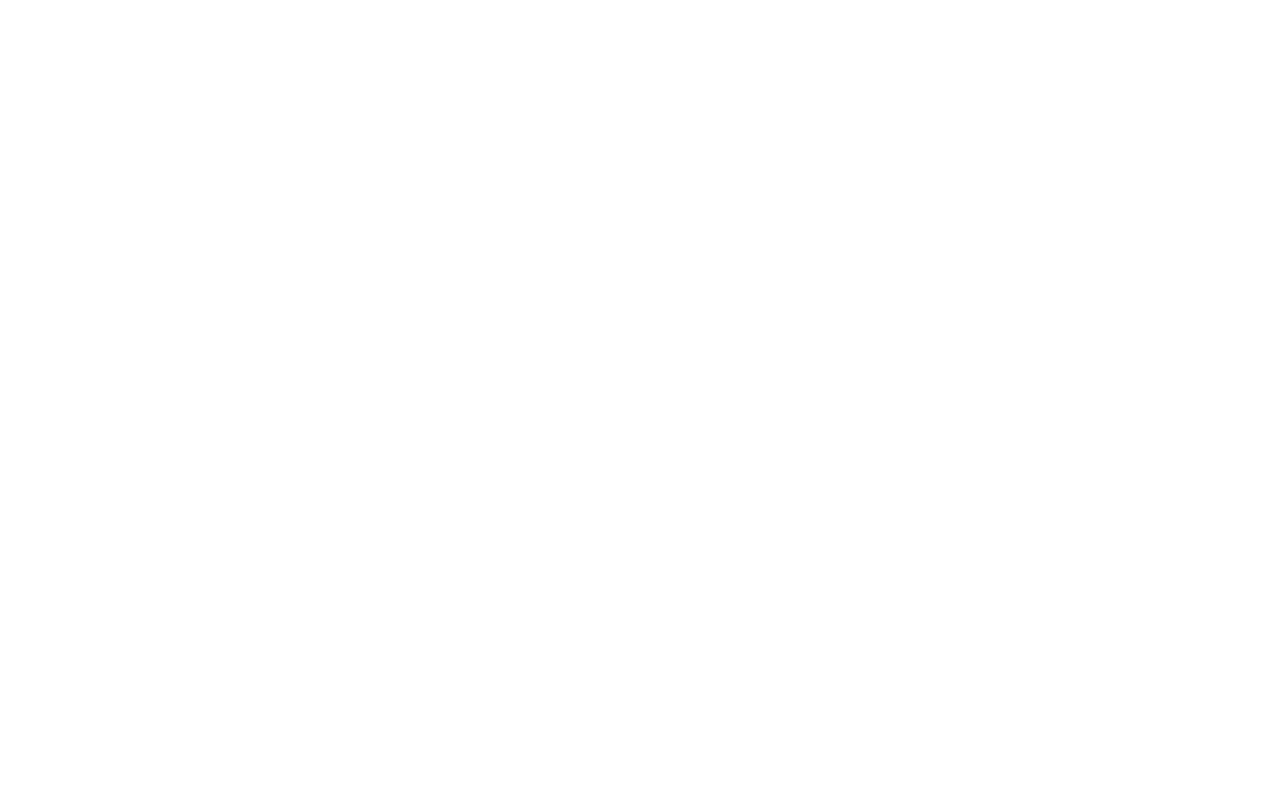
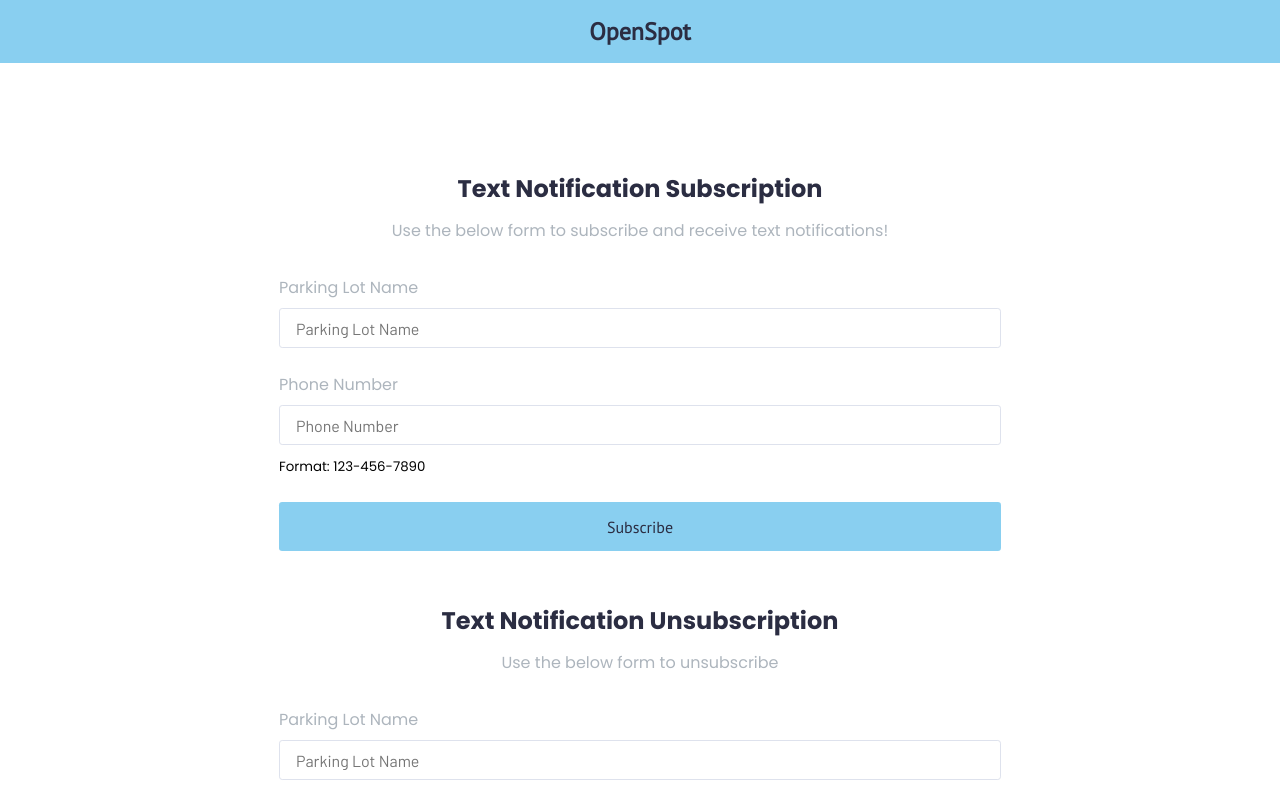
Before and after one commit to dariusnad/openspot-website, a React (Create React App) app in the folder client/: page /TextNotifications in a window 1280 px wide. Shown: the top 800 px of the page. Built offline with nearby package versions, Linux system fonts and the light colour scheme.

Commit message:
Added text notifications page + minor fixes on map

```diff
--- a/client/src/App.js
+++ b/client/src/App.js
@@ -1,6 +1,8 @@
 import Home from "./pages/home/Home";
 import Login from "./pages/login/Login";
 import Register from "./pages/register/Register";
+import TextNotifications from "./pages/TextNotifications/TextNotifications";
+
 import {
   BrowserRouter as Router,
   Switch,
@@ -26,6 +28,9 @@
           {/*{user ? <Redirect to="/" /> : <Register />}*/}
           <Register />
         </Route>
+        <Route path="/TextNotifications">
+          <TextNotifications />
+        </Route>
       </Switch>
     </Router>
   );
--- a/client/src/components/map/Map.jsx
+++ b/client/src/components/map/Map.jsx
@@ -4,8 +4,8 @@
 
 
 const containerStyle = {
-  width: '100%',
-  height: '750px'
+  width: '75%',
+  height: '700px'
 };
 
 
@@ -20,6 +20,8 @@
       mapoptions: {
         tilt: 0,
         mapTypeId: "satellite",
+        streetViewControl: false,
+        mapTypeControl: false,
         restriction:
         {
           latLngBounds: [],
@@ -56,7 +58,6 @@
   axios.get("/map/parking_lot/Kensington Progress Update Demo")
   .then(res => {
     try {
-      console.log(res.data)
       this.setState(prevstate =>
         ({
           ...prevstate,
@@ -115,7 +116,7 @@
         <GoogleMap
           mapContainerStyle={containerStyle}
           center={this.state.lot_center}
-          zoom={21}
+          zoom={1}
           options={this.state.mapoptions}
         >
           <div>
--- a/client/src/components/rightbar/Rightbar.jsx
+++ b/client/src/components/rightbar/Rightbar.jsx
@@ -2,8 +2,6 @@
 import Map from "../map/Map";
 
 export default function Rightbar({ user }) {
-
-
     return (
       <div className="rightbar">
         <div className="rightbarWrapper">
@@ -16,9 +14,7 @@
   const HomeRightbar = () => {
     return (
       <>
-        <h4>Map View:</h4><br></br>
         <Map />
-        <br></br>
       </>
     );
   };
--- a/client/src/components/topbar/Topbar.jsx
+++ b/client/src/components/topbar/Topbar.jsx
@@ -38,21 +38,13 @@
       </div>
       <div className="topbarRight">
         <div className="topbarLinks">
-        <button className="topbarLink" onClick={loginOnClick}>
-              Client Log In
-        </button>
-        <button className="topbarLink" onClick={logoutOnClick}>
-              Client Log Out
-        </button>
-            <button className="topbarLink">
-              Text Notifications
-        </button>
-            <button className="topbarLink">
-              About
-        </button>
-            <button className="topbarLink">
-              Contact
-        </button>
+        <span className="topbarLink" onClick={loginOnClick}>Client Log In</span>
+        <span className="topbarLink" onClick={logoutOnClick}>Log Out</span>
+            <Link to="/TextNotifications">
+              <span className="topbarLink">Text Notifications</span>
+            </Link>
+            <span className="topbarLink">About</span>
+            <span className="topbarLink">Contact Us</span>
         </div>
       </div>
     </div>
--- a/client/src/components/topbar/topbar.css
+++ b/client/src/components/topbar/topbar.css
@@ -3,7 +3,7 @@
 .topbarContainer {
   height: 50px;
   width: 100%;
-  background-color: #3f3d56;
+  background-color:  #89cff0;
   display: flex;
   align-items: center;
   position: sticky;
@@ -64,7 +64,7 @@
   cursor: pointer;
   font-weight: bold;
   color: white;
-  background-color: #3f3d56;
+  background-color: #89cff0;
 }
 
 .topbarIcons {
--- /dev/null
+++ b/client/src/pages/TextNotifications/TextNotifications.css
@@ -0,0 +1,121 @@
+@import url('https://fonts.googleapis.com/css2?family=Barlow&family=PT+Sans&display=swap');
+
+:root{
+    --dark: #2b2d42;
+    --light: #adb5bd;
+    --border: #dee2ed;
+    --border-btn: #edf2f4;
+
+}
+
+*{
+    padding: 0;
+    margin: 0;
+    box-sizing: border-box;
+}
+
+a{
+    text-decoration: none;
+    font-family: 'PT Sans', sans-serif;
+}
+
+.container{
+    max-width: 1024px;
+    margin: auto;
+}
+
+.nav-brand{
+    font-size: 1.5em;
+    font-weight: bold;
+}
+
+.text-center{
+    text-align: center;
+}
+
+.text-dark{
+    color: var(--dark);
+}
+
+.text-light{
+    color: var(--light);
+}
+
+.text-gradient{
+    background: linear-gradient(to right, purple, blue);
+    -webkit-background-clip: text;
+    background-clip: text;
+    -webkit-text-fill-color: transparent;
+}
+
+#header nav{
+    background-color:  #89cff0;
+    padding: 1em 0;
+    width: 100%;
+}
+
+#site-main{
+    margin-top: 6em;
+    font-family: 'Barlow', sans-serif;
+}
+
+#site-main .container .box-nav > a{
+    font-size: 1em;
+    padding: .5em 1em;
+}
+
+#site-main .container form{
+    margin: 2em 0;
+}
+
+.form-title{
+    margin-top: 2em;
+}
+
+
+.form-title > h2{
+    padding: .5em 0;
+}
+
+.new_number{
+    max-width: 786px;
+    margin: auto;
+}
+
+#add_number .form-group{
+    margin: .4em 0;
+}
+
+#add_number .form-group input[type="text"], input[type = "tel"]
+{
+    width: 100%;
+    padding: .6em 1em;
+    margin: .5em 0;
+    border: 1px solid var(--border);
+    font-family: 'Barlow', sans-serif;
+    font-size: 1em;
+    border-radius: .2em;
+}
+
+#add_number .form-group
+{
+    margin: 1em 2em;
+
+}
+
+#add_number .form-group .btn{
+    width: 100%;
+    padding: .9em 1em;
+    background-color:  #89cff0;
+    border: none;
+    font-family: 'PT Sans', sans-serif;
+    font-size: 1em;
+    cursor: pointer;
+    border-radius: .2em;
+    margin: .5em 0;
+}
+
+#add_number .form-group .btn.hover{
+    background-color: var(--dark);
+    color: var(--border);
+}
--- /dev/null
+++ b/client/src/pages/TextNotifications/TextNotifications.jsx
@@ -0,0 +1,112 @@
+import axios from "axios";
+import { useRef } from "react";
+import "./TextNotifications.css"
+import { useHistory } from "react-router";
+
+export default function TextNotifications() {
+
+const parking_lot = useRef();
+const phone_number = useRef();
+const history = useHistory();
+const rem_parking_lot = useRef();
+const rem_phone_number = useRef();
+
+const send_form = async (e) =>
+{
+    e.preventDefault();
+    const new_driver = {
+        parking_lot: parking_lot.current.value,
+        phone_number: phone_number.current.value
+      }
+      try {
+        console.log(new_driver);
+        //await axios.post("", new_driver);
+        alert("You have successfully subscribed!");
+        history.push("/TextNotifications");
+      } catch (err) {
+        console.log(err);
+      }
+};
+
+const remove_driver = async (e) =>
+{
+    e.preventDefault();
+    const driver =
+    {
+        parking_lot: rem_parking_lot.current.value,
+        phone_number: rem_phone_number.current.value
+    }
+      try {
+        console.log(driver);
+        //await axios.delete("", driver);
+        alert("You have successfully unsubscribed");
+        history.push("/TextNotifications");
+      } catch (err) {
+        console.log(err);
+      }
+};
+
+  return (
+    <>
+    <header id="header">
+        <nav>
+            <div className="container">
+                <div className="text-center">
+                    <a href="/" className = "nav-brand text-dark">OpenSpot</a>
+                </div>
+            </div>
+        </nav>
+    </header>
+    <main id="site-main">
+        <div className="container">
+            <div className="form-title text-center">
+                <h2 className="text-dark">Text Notification Subscription</h2>
+                <span className="text-light">
+                    Use the below form to subscribe and receive text notifications!
+                </span>
+            </div>
+            <form onSubmit = {send_form} id="add_number">
+                <div className="new_number">
+                    <div className="form-group">
+                        <label htmlFor="name" className="text-light">Parking Lot Name</label>
+                        <input type="text" ref={parking_lot} name="name" defaultValue="" required placeholder="Parking Lot Name"></input>
+                    </div>
+                    <div className="form-group">
+                        <label htmlFor="phonenumber" className="text-light">Phone Number</label>
+                        <input type="tel" ref={phone_number} name="phonenumber" pattern="[0-9]{3}-[0-9]{3}-[0-9]{4}" defaultValue="" required placeholder="Phone Number"></input>
+                        <small>Format: 123-456-7890</small>
+                    </div>
+                    <div className="form-group">
+                        <button type="submit" className="btn text-dark update">Subscribe</button>
+                    </div>
+                </div>
+            </form>
+        </div>
+        <div className="container">
+            <div className="form-title text-center">
+                <h2 className="text-dark">Text Notification Unsubscription</h2>
+                <span className="text-light">
+                    Use the below form to unsubscribe
+                </span>
+            </div>
+            <form onSubmit = {remove_driver} id="add_number">
+                <div className="new_number">
+                    <div className="form-group">
+                        <label htmlFor="name" className="text-light">Parking Lot Name</label>
+                        <input type="text" ref={rem_parking_lot} name="name" defaultValue="" required placeholder="Parking Lot Name"></input>
+                    </div>
+                    <div className="form-group">
+                        <label htmlFor="phonenumber" className="text-light">Phone Number</label>
+                        <input type="tel" ref={rem_phone_number} name="phonenumber" pattern="[0-9]{3}-[0-9]{3}-[0-9]{4}" defaultValue="" required placeholder="Phone Number"></input>
+                        <small>Format: 123-456-7890</small>
+                    </div>
+                    <div className="form-group">
+                        <button type="submit" className="btn text-dark update">Unsubscribe</button>
+                    </div>
+                </div>
+            </form>
+        </div>
+    </main>
+    </>
+  );
+}
```
